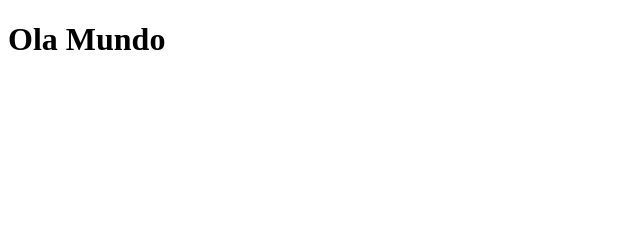
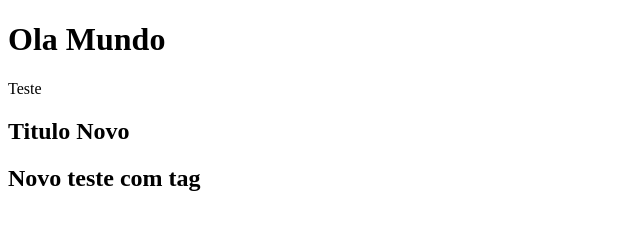
Before and after one commit to leandrocarpenter/github, a plain HTML site: page index.html in a window 1280 px wide. Shown: the whole page, without its empty margins (0-640 px from the left). Drawn offline with Linux system fonts and the light colour scheme.

Commit message:
Enviando alteracao com Tag

```diff
--- a/index.html
+++ b/index.html
@@ -7,5 +7,8 @@
 </head>
 <body>
     <h1>Ola Mundo</h1>
+    <p>Teste</p>
+    <h2>Titulo  Novo</h2>
+    <h2>Novo teste com tag</h2>
 </body>
 <html>
```
Also changed, not shown: teste.txt.
